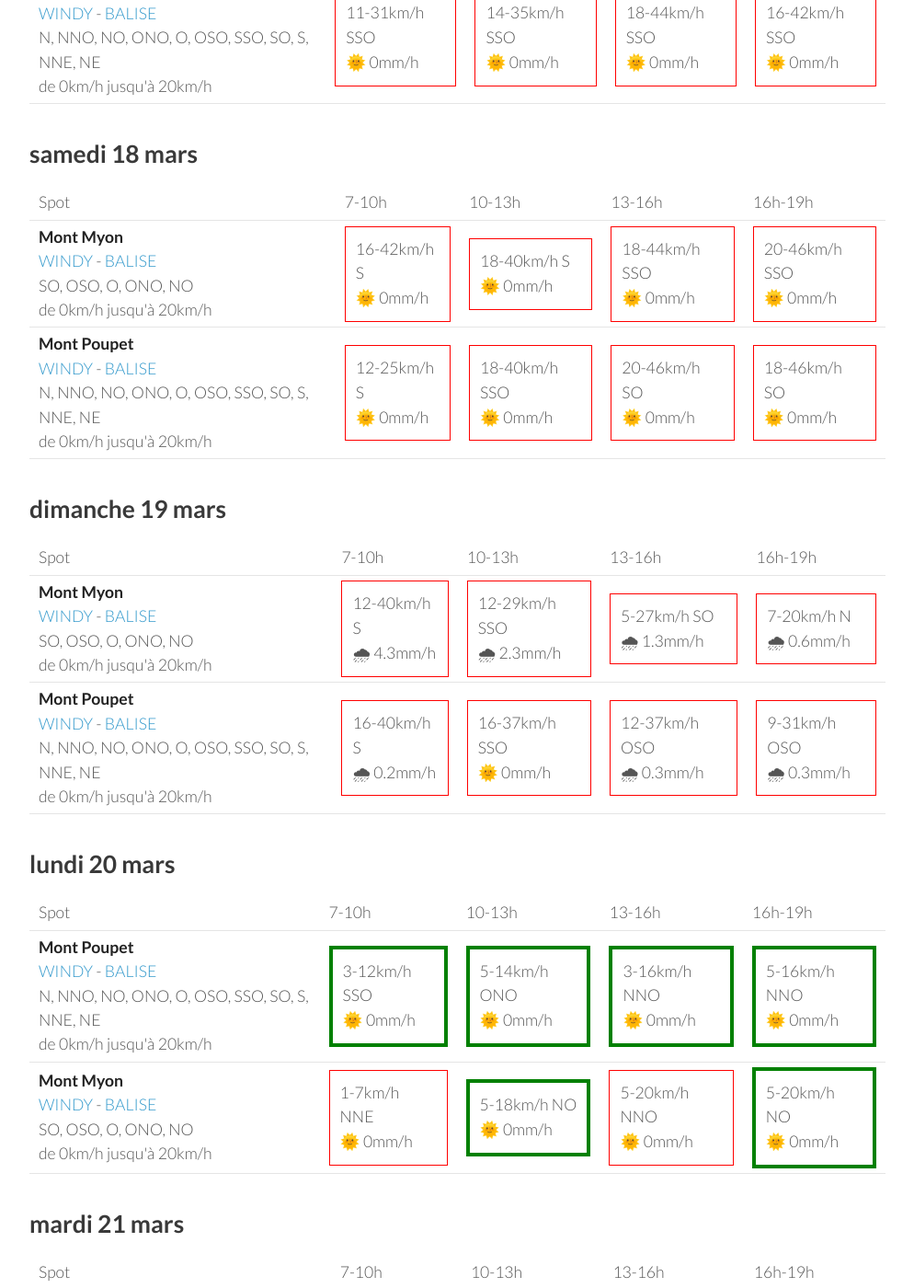
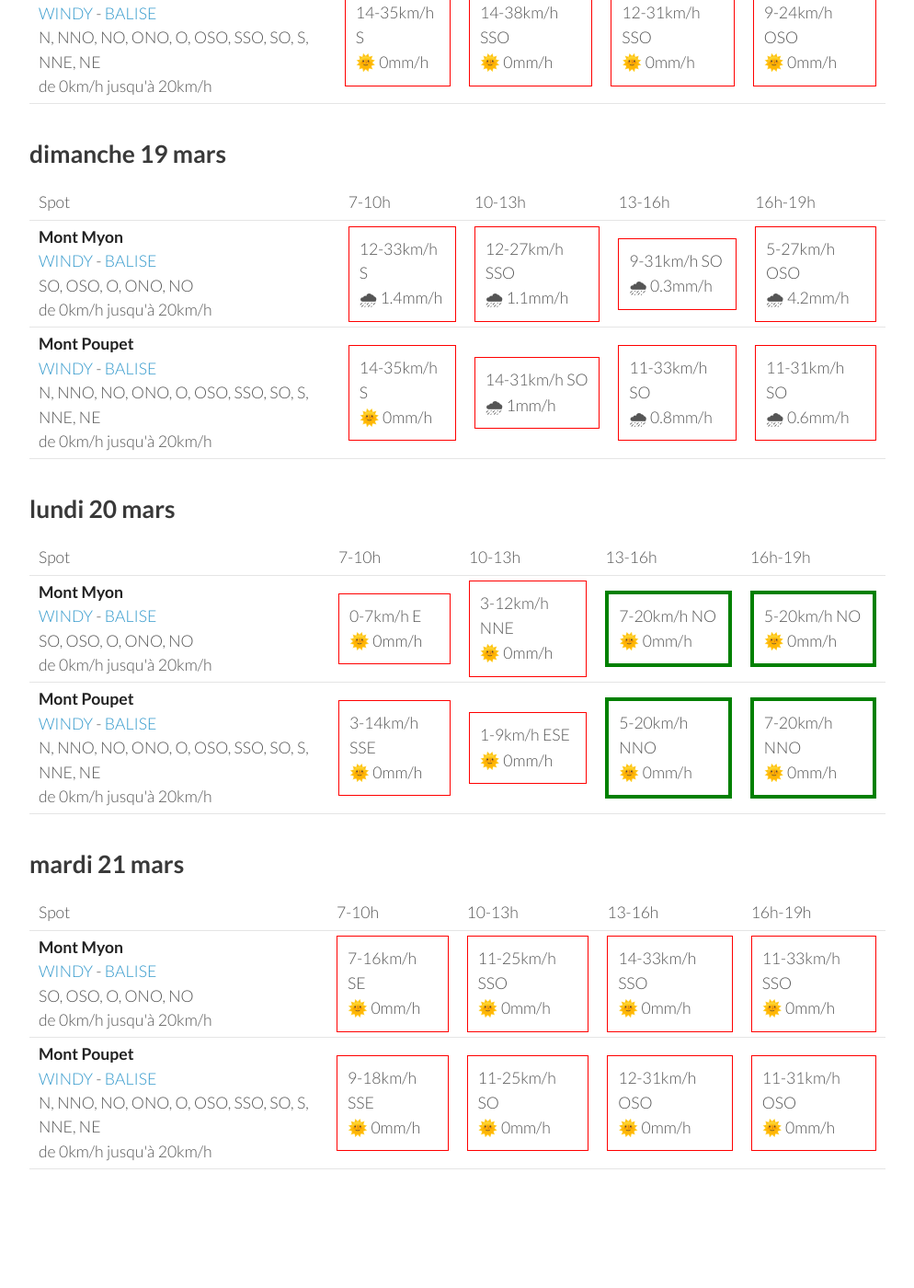
Before and after one commit to parapente-dans-le-nord/parapente-dans-le-nord.github.io, a Jekyll site: the page built from jura.markdown, in a window 1280 px wide and 1400 px high, scrolled down 899 px. Shown: the whole window at 92% size, without its empty margins (26-1020 px from the left). Built offline with Jekyll 4.4.1, drawn with Linux system fonts in a browser that asks for light colours; some of the changed text lies outside the part shown.

Commit message:
update index.markdown

```diff
--- a/jura.markdown
+++ b/jura.markdown
@@ -7,42 +7,8 @@ title:  "Tous les spots"
 {: .links}
 
 # Prevision Windy, modèle Arome
-page mise à jour le jeudi 16 mars 22:20
+page mise à jour le vendredi 17 mars 06:20
 
-## jeudi 16 mars
-
-{::nomarkdown}
-<table>
-  <tbody>
-    <tr>
-      <td>Spot</td>
-      <td>7-10h</td>
-      <td>10-13h</td>
-      <td>13-16h</td>
-      <td>16h-19h</td>
-    </tr>
-<tr>
-        <td><strong>Mont Poupet</strong><br><a href="https://windy.com/46.970/5.876?46.541,5.876,8">WINDY</a> - <span class=""><a href="http://www.balisemeteo.com/balise.php?idBalise=92">BALISE</a> </span><br> <span class="vent-favorable">N, NNO, NO, ONO, O, OSO, SSO, SO, S, NNE, NE</span><br><span class="force-vent">de 0km/h jusqu'à 20km/h</span> </td>
-
-            <td><div class="not-flyable"><p>0-0km/h NA</p><p>🌧️ 0mm/h</p></div></td>
-            <td><div class="not-flyable"><p>0-0km/h NA</p><p>🌧️ 0mm/h</p></div></td>
-            <td><div class="not-flyable"><p>0-0km/h NA</p><p>🌧️ 0mm/h</p></div></td>
-            <td><div class="flyable"><p>3-9km/h N</p><p>🌞 0mm/h</p></div></td>
-
-    </tr>
-<tr>
-        <td><strong>Mont Myon</strong><br><a href="https://windy.com/46.331/5.397?45.898,5.394,8,m:eWoagj8">WINDY</a> - <span class=""><a href="http://www.balisemeteo.com/balise.php?idBalise=70">BALISE</a> </span><br> <span class="vent-favorable">SO, OSO, O, ONO, NO</span><br><span class="force-vent">de 0km/h jusqu'à 20km/h</span> </td>
-
-            <td><div class="not-flyable"><p>0-0km/h NA</p><p>🌧️ 0mm/h</p></div></td>
-            <td><div class="not-flyable"><p>0-0km/h NA</p><p>🌧️ 0mm/h</p></div></td>
-            <td><div class="not-flyable"><p>0-0km/h NA</p><p>🌧️ 0mm/h</p></div></td>
-            <td><div class="not-flyable"><p>11-35km/h SSO</p><p>🌞 0mm/h</p></div></td>
-
-    </tr>
-
-</tbody>
-</table>
-{:/}
 ## vendredi 17 mars
 
 {::nomarkdown}
@@ -58,20 +24,20 @@ page mise à jour le jeudi 16 mars 22:20
 <tr>
         <td><strong>Mont Myon</strong><br><a href="https://windy.com/46.331/5.397?45.898,5.394,8,m:eWoagj8">WINDY</a> - <span class=""><a href="http://www.balisemeteo.com/balise.php?idBalise=70">BALISE</a> </span><br> <span class="vent-favorable">SO, OSO, O, ONO, NO</span><br><span class="force-vent">de 0km/h jusqu'à 20km/h</span> </td>
 
-            <td><div class="not-flyable"><p>20-55km/h SSO</p><p>🌞 0mm/h</p></div></td>
-            <td><div class="not-flyable"><p>20-55km/h SSO</p><p>🌞 0mm/h</p></div></td>
-            <td><div class="not-flyable"><p>18-50km/h SSO</p><p>🌞 0mm/h</p></div></td>
-            <td><div class="not-flyable"><p>18-48km/h SSO</p><p>🌞 0mm/h</p></div></td>
+            <td><div class="not-flyable"><p>22-61km/h SSO</p><p>🌞 0mm/h</p></div></td>
+            <td><div class="not-flyable"><p>22-61km/h SSO</p><p>🌞 0mm/h</p></div></td>
+            <td><div class="not-flyable"><p>18-51km/h SSO</p><p>🌞 0mm/h</p></div></td>
+            <td><div class="not-flyable"><p>18-55km/h SSO</p><p>🌞 0mm/h</p></div></td>
 
 
     </tr>
 <tr>
         <td><strong>Mont Poupet</strong><br><a href="https://windy.com/46.970/5.876?46.541,5.876,8">WINDY</a> - <span class=""><a href="http://www.balisemeteo.com/balise.php?idBalise=92">BALISE</a> </span><br> <span class="vent-favorable">N, NNO, NO, ONO, O, OSO, SSO, SO, S, NNE, NE</span><br><span class="force-vent">de 0km/h jusqu'à 20km/h</span> </td>
 
-            <td><div class="not-flyable"><p>11-31km/h SSO</p><p>🌞 0mm/h</p></div></td>
-            <td><div class="not-flyable"><p>14-35km/h SSO</p><p>🌞 0mm/h</p></div></td>
-            <td><div class="not-flyable"><p>18-44km/h SSO</p><p>🌞 0mm/h</p></div></td>
-            <td><div class="not-flyable"><p>16-42km/h SSO</p><p>🌞 0mm/h</p></div></td>
+            <td><div class="not-flyable"><p>12-25km/h S</p><p>🌞 0mm/h</p></div></td>
+            <td><div class="not-flyable"><p>14-37km/h SSO</p><p>🌞 0mm/h</p></div></td>
+            <td><div class="not-flyable"><p>18-46km/h SO</p><p>🌞 0mm/h</p></div></td>
+            <td><div class="not-flyable"><p>14-42km/h SSO</p><p>🌞 0mm/h</p></div></td>
 
 
     </tr>
@@ -94,20 +60,20 @@ page mise à jour le jeudi 16 mars 22:20
 <tr>
         <td><strong>Mont Myon</strong><br><a href="https://windy.com/46.331/5.397?45.898,5.394,8,m:eWoagj8">WINDY</a> - <span class=""><a href="http://www.balisemeteo.com/balise.php?idBalise=70">BALISE</a> </span><br> <span class="vent-favorable">SO, OSO, O, ONO, NO</span><br><span class="force-vent">de 0km/h jusqu'à 20km/h</span> </td>
 
-            <td><div class="not-flyable"><p>16-42km/h S</p><p>🌞 0mm/h</p></div></td>
-            <td><div class="not-flyable"><p>18-40km/h S</p><p>🌞 0mm/h</p></div></td>
-            <td><div class="not-flyable"><p>18-44km/h SSO</p><p>🌞 0mm/h</p></div></td>
-            <td><div class="not-flyable"><p>20-46km/h SSO</p><p>🌞 0mm/h</p></div></td>
+            <td><div class="not-flyable"><p>16-46km/h S</p><p>🌞 0mm/h</p></div></td>
+            <td><div class="not-flyable"><p>16-42km/h SSO</p><p>🌞 0mm/h</p></div></td>
+            <td><div class="not-flyable"><p>12-37km/h SSO</p><p>🌞 0mm/h</p></div></td>
+            <td><div class="not-flyable"><p>11-33km/h SSO</p><p>🌞 0mm/h</p></div></td>
 
 
     </tr>
 <tr>
         <td><strong>Mont Poupet</strong><br><a href="https://windy.com/46.970/5.876?46.541,5.876,8">WINDY</a> - <span class=""><a href="http://www.balisemeteo.com/balise.php?idBalise=92">BALISE</a> </span><br> <span class="vent-favorable">N, NNO, NO, ONO, O, OSO, SSO, SO, S, NNE, NE</span><br><span class="force-vent">de 0km/h jusqu'à 20km/h</span> </td>
 
-            <td><div class="not-flyable"><p>12-25km/h S</p><p>🌞 0mm/h</p></div></td>
-            <td><div class="not-flyable"><p>18-40km/h SSO</p><p>🌞 0mm/h</p></div></td>
-            <td><div class="not-flyable"><p>20-46km/h SO</p><p>🌞 0mm/h</p></div></td>
-            <td><div class="not-flyable"><p>18-46km/h SO</p><p>🌞 0mm/h</p></div></td>
+            <td><div class="not-flyable"><p>14-35km/h S</p><p>🌞 0mm/h</p></div></td>
+            <td><div class="not-flyable"><p>14-38km/h SSO</p><p>🌞 0mm/h</p></div></td>
+            <td><div class="not-flyable"><p>12-31km/h SSO</p><p>🌞 0mm/h</p></div></td>
+            <td><div class="not-flyable"><p>9-24km/h OSO</p><p>🌞 0mm/h</p></div></td>
 
 
     </tr>
@@ -130,20 +96,20 @@ page mise à jour le jeudi 16 mars 22:20
 <tr>
         <td><strong>Mont Myon</strong><br><a href="https://windy.com/46.331/5.397?45.898,5.394,8,m:eWoagj8">WINDY</a> - <span class=""><a href="http://www.balisemeteo.com/balise.php?idBalise=70">BALISE</a> </span><br> <span class="vent-favorable">SO, OSO, O, ONO, NO</span><br><span class="force-vent">de 0km/h jusqu'à 20km/h</span> </td>
 
-            <td><div class="not-flyable"><p>12-40km/h S</p><p>🌧 4.3mm/h</p></div></td>
-            <td><div class="not-flyable"><p>12-29km/h SSO</p><p>🌧 2.3mm/h</p></div></td>
-            <td><div class="not-flyable"><p>5-27km/h SO</p><p>🌧 1.3mm/h</p></div></td>
-            <td><div class="not-flyable"><p>7-20km/h N</p><p>🌧 0.6mm/h</p></div></td>
+            <td><div class="not-flyable"><p>12-33km/h S</p><p>🌧 1.4mm/h</p></div></td>
+            <td><div class="not-flyable"><p>12-27km/h SSO</p><p>🌧 1.1mm/h</p></div></td>
+            <td><div class="not-flyable"><p>9-31km/h SO</p><p>🌧 0.3mm/h</p></div></td>
+            <td><div class="not-flyable"><p>5-27km/h OSO</p><p>🌧 4.2mm/h</p></div></td>
 
 
     </tr>
 <tr>
         <td><strong>Mont Poupet</strong><br><a href="https://windy.com/46.970/5.876?46.541,5.876,8">WINDY</a> - <span class=""><a href="http://www.balisemeteo.com/balise.php?idBalise=92">BALISE</a> </span><br> <span class="vent-favorable">N, NNO, NO, ONO, O, OSO, SSO, SO, S, NNE, NE</span><br><span class="force-vent">de 0km/h jusqu'à 20km/h</span> </td>
 
-            <td><div class="not-flyable"><p>16-40km/h S</p><p>🌧 0.2mm/h</p></div></td>
-            <td><div class="not-flyable"><p>16-37km/h SSO</p><p>🌞 0mm/h</p></div></td>
-            <td><div class="not-flyable"><p>12-37km/h OSO</p><p>🌧 0.3mm/h</p></div></td>
-            <td><div class="not-flyable"><p>9-31km/h OSO</p><p>🌧 0.3mm/h</p></div></td>
+            <td><div class="not-flyable"><p>14-35km/h S</p><p>🌞 0mm/h</p></div></td>
+            <td><div class="not-flyable"><p>14-31km/h SO</p><p>🌧 1mm/h</p></div></td>
+            <td><div class="not-flyable"><p>11-33km/h SO</p><p>🌧 0.8mm/h</p></div></td>
+            <td><div class="not-flyable"><p>11-31km/h SO</p><p>🌧 0.6mm/h</p></div></td>
 
 
     </tr>
@@ -164,22 +130,22 @@ page mise à jour le jeudi 16 mars 22:20
       <td>16h-19h</td>
     </tr>
 <tr>
-        <td><strong>Mont Poupet</strong><br><a href="https://windy.com/46.970/5.876?46.541,5.876,8">WINDY</a> - <span class=""><a href="http://www.balisemeteo.com/balise.php?idBalise=92">BALISE</a> </span><br> <span class="vent-favorable">N, NNO, NO, ONO, O, OSO, SSO, SO, S, NNE, NE</span><br><span class="force-vent">de 0km/h jusqu'à 20km/h</span> </td>
+        <td><strong>Mont Myon</strong><br><a href="https://windy.com/46.331/5.397?45.898,5.394,8,m:eWoagj8">WINDY</a> - <span class=""><a href="http://www.balisemeteo.com/balise.php?idBalise=70">BALISE</a> </span><br> <span class="vent-favorable">SO, OSO, O, ONO, NO</span><br><span class="force-vent">de 0km/h jusqu'à 20km/h</span> </td>
 
-            <td><div class="flyable"><p>3-12km/h SSO</p><p>🌞 0mm/h</p></div></td>
-            <td><div class="flyable"><p>5-14km/h ONO</p><p>🌞 0mm/h</p></div></td>
-            <td><div class="flyable"><p>3-16km/h NNO</p><p>🌞 0mm/h</p></div></td>
-            <td><div class="flyable"><p>5-16km/h NNO</p><p>🌞 0mm/h</p></div></td>
+            <td><div class="not-flyable"><p>0-7km/h E</p><p>🌞 0mm/h</p></div></td>
+            <td><div class="not-flyable"><p>3-12km/h NNE</p><p>🌞 0mm/h</p></div></td>
+            <td><div class="flyable"><p>7-20km/h NO</p><p>🌞 0mm/h</p></div></td>
+            <td><div class="flyable"><p>5-20km/h NO</p><p>🌞 0mm/h</p></div></td>
 
 
     </tr>
 <tr>
-        <td><strong>Mont Myon</strong><br><a href="https://windy.com/46.331/5.397?45.898,5.394,8,m:eWoagj8">WINDY</a> - <span class=""><a href="http://www.balisemeteo.com/balise.php?idBalise=70">BALISE</a> </span><br> <span class="vent-favorable">SO, OSO, O, ONO, NO</span><br><span class="force-vent">de 0km/h jusqu'à 20km/h</span> </td>
+        <td><strong>Mont Poupet</strong><br><a href="https://windy.com/46.970/5.876?46.541,5.876,8">WINDY</a> - <span class=""><a href="http://www.balisemeteo.com/balise.php?idBalise=92">BALISE</a> </span><br> <span class="vent-favorable">N, NNO, NO, ONO, O, OSO, SSO, SO, S, NNE, NE</span><br><span class="force-vent">de 0km/h jusqu'à 20km/h</span> </td>
 
-            <td><div class="not-flyable"><p>1-7km/h NNE</p><p>🌞 0mm/h</p></div></td>
-            <td><div class="flyable"><p>5-18km/h NO</p><p>🌞 0mm/h</p></div></td>
-            <td><div class="not-flyable"><p>5-20km/h NNO</p><p>🌞 0mm/h</p></div></td>
-            <td><div class="flyable"><p>5-20km/h NO</p><p>🌞 0mm/h</p></div></td>
+            <td><div class="not-flyable"><p>3-14km/h SSE</p><p>🌞 0mm/h</p></div></td>
+            <td><div class="not-flyable"><p>1-9km/h ESE</p><p>🌞 0mm/h</p></div></td>
+            <td><div class="flyable"><p>5-20km/h NNO</p><p>🌞 0mm/h</p></div></td>
+            <td><div class="flyable"><p>7-20km/h NNO</p><p>🌞 0mm/h</p></div></td>
 
 
     </tr>
@@ -200,22 +166,22 @@ page mise à jour le jeudi 16 mars 22:20
       <td>16h-19h</td>
     </tr>
 <tr>
-        <td><strong>Mont Poupet</strong><br><a href="https://windy.com/46.970/5.876?46.541,5.876,8">WINDY</a> - <span class=""><a href="http://www.balisemeteo.com/balise.php?idBalise=92">BALISE</a> </span><br> <span class="vent-favorable">N, NNO, NO, ONO, O, OSO, SSO, SO, S, NNE, NE</span><br><span class="force-vent">de 0km/h jusqu'à 20km/h</span> </td>
+        <td><strong>Mont Myon</strong><br><a href="https://windy.com/46.331/5.397?45.898,5.394,8,m:eWoagj8">WINDY</a> - <span class=""><a href="http://www.balisemeteo.com/balise.php?idBalise=70">BALISE</a> </span><br> <span class="vent-favorable">SO, OSO, O, ONO, NO</span><br><span class="force-vent">de 0km/h jusqu'à 20km/h</span> </td>
 
-            <td><div class="not-flyable"><p>9-20km/h SSE</p><p>🌞 0mm/h</p></div></td>
-            <td><div class="flyable"><p>7-20km/h SO</p><p>🌞 0mm/h</p></div></td>
-            <td><div class="not-flyable"><p>12-31km/h SO</p><p>🌞 0mm/h</p></div></td>
-            <td><div class="not-flyable"><p>14-35km/h SO</p><p>🌞 0mm/h</p></div></td>
+            <td><div class="not-flyable"><p>7-16km/h SE</p><p>🌞 0mm/h</p></div></td>
+            <td><div class="not-flyable"><p>11-25km/h SSO</p><p>🌞 0mm/h</p></div></td>
+            <td><div class="not-flyable"><p>14-33km/h SSO</p><p>🌞 0mm/h</p></div></td>
+            <td><div class="not-flyable"><p>11-33km/h SSO</p><p>🌞 0mm/h</p></div></td>
 
 
     </tr>
 <tr>
-        <td><strong>Mont Myon</strong><br><a href="https://windy.com/46.331/5.397?45.898,5.394,8,m:eWoagj8">WINDY</a> - <span class=""><a href="http://www.balisemeteo.com/balise.php?idBalise=70">BALISE</a> </span><br> <span class="vent-favorable">SO, OSO, O, ONO, NO</span><br><span class="force-vent">de 0km/h jusqu'à 20km/h</span> </td>
+        <td><strong>Mont Poupet</strong><br><a href="https://windy.com/46.970/5.876?46.541,5.876,8">WINDY</a> - <span class=""><a href="http://www.balisemeteo.com/balise.php?idBalise=92">BALISE</a> </span><br> <span class="vent-favorable">N, NNO, NO, ONO, O, OSO, SSO, SO, S, NNE, NE</span><br><span class="force-vent">de 0km/h jusqu'à 20km/h</span> </td>
 
-            <td><div class="not-flyable"><p>9-16km/h SE</p><p>🌞 0mm/h</p></div></td>
-            <td><div class="not-flyable"><p>12-29km/h SSO</p><p>🌞 0mm/h</p></div></td>
-            <td><div class="not-flyable"><p>18-40km/h SSO</p><p>🌞 0mm/h</p></div></td>
-            <td><div class="not-flyable"><p>16-40km/h SSO</p><p>🌞 0mm/h</p></div></td>
+            <td><div class="not-flyable"><p>9-18km/h SSE</p><p>🌞 0mm/h</p></div></td>
+            <td><div class="not-flyable"><p>11-25km/h SO</p><p>🌞 0mm/h</p></div></td>
+            <td><div class="not-flyable"><p>12-31km/h OSO</p><p>🌞 0mm/h</p></div></td>
+            <td><div class="not-flyable"><p>11-31km/h OSO</p><p>🌞 0mm/h</p></div></td>
 
 
     </tr>
```
